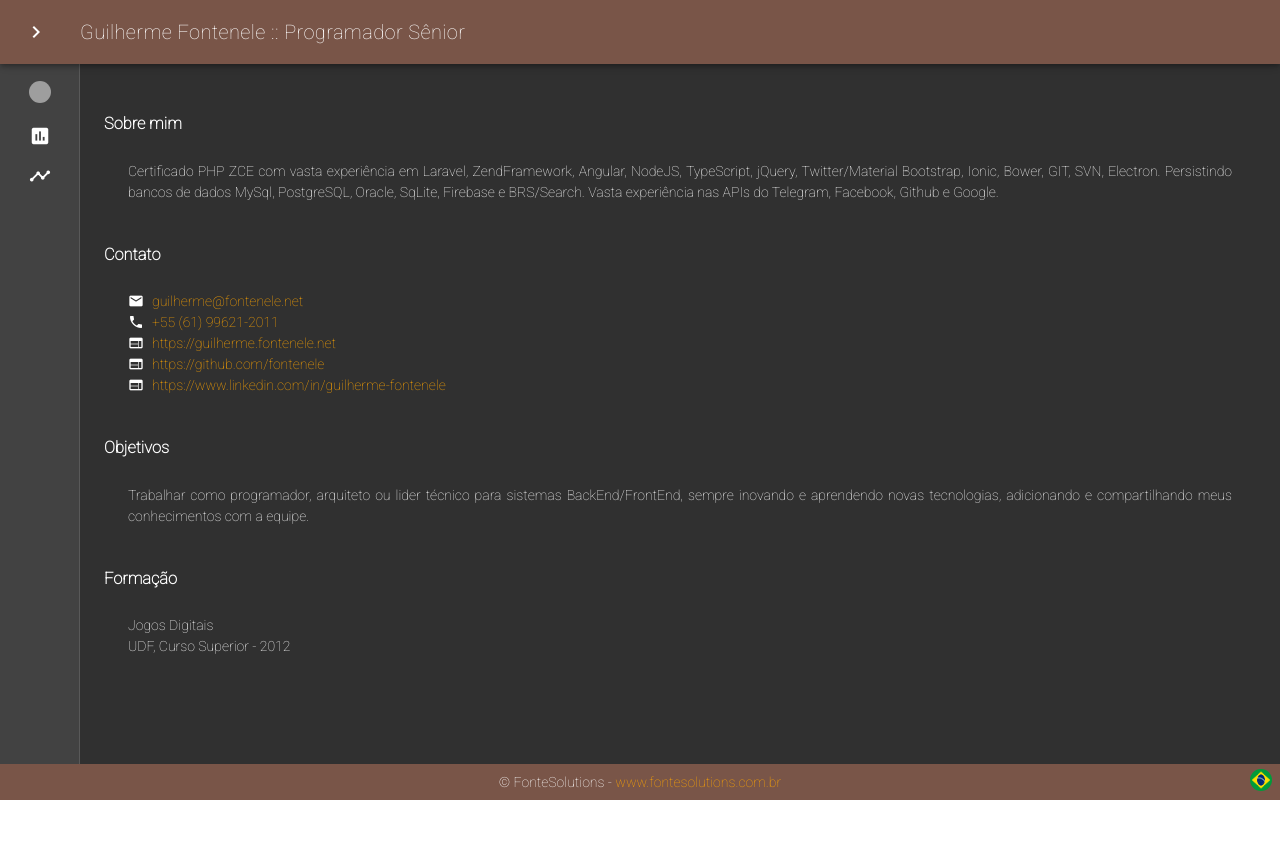
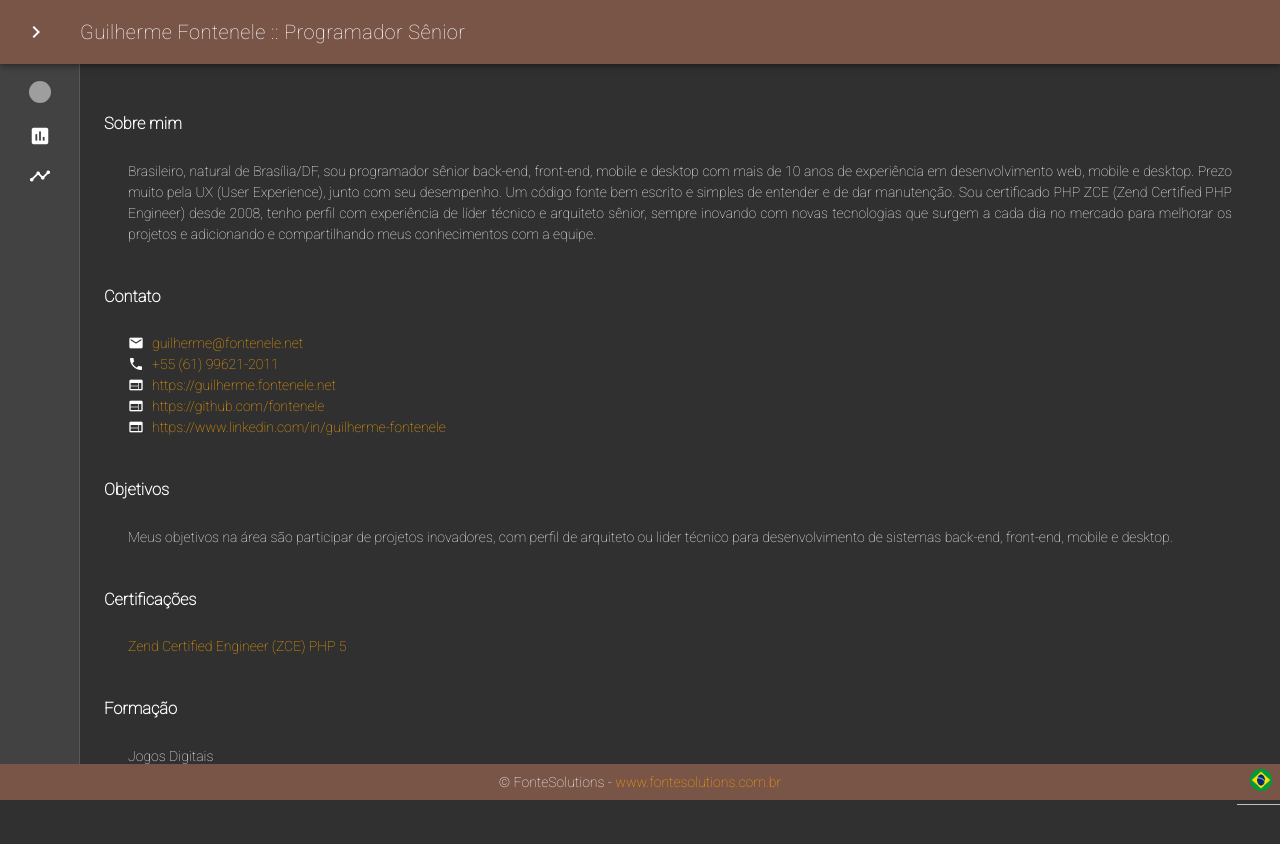
Before and after one commit to fontenele/curriculum_vitae, a Vue app: page /#/ in a window 1280 px wide. Shown: the top 844 px of the page. Before the commit the page ends 800 px from the top, so only its background shows below. Built offline with nearby package versions, Linux system fonts and the light colour scheme; grey boxes are pictures that could not be loaded.

Commit message:
Finish all content.
Todo
- Translate all content

```diff
--- a/src/components/AboutMe.vue
+++ b/src/components/AboutMe.vue
@@ -19,6 +19,12 @@
                 </p>
                 <h3 class="pt">{{$t('objectives')}}</h3>
                 <p class="pa-4 text-xs-justify">{{$t('profile.objectives')}}</p>
+                <h3 class="pt">{{$t('certification')}}</h3>
+                <p class="pa-4">
+                    <span :key="i" v-for="(item, i) of certification">
+                        <a :href="item.url" target="_blank">{{item.name}}</a>
+                    </span>
+                </p>
                 <h3 class="pt">{{$t('education')}}</h3>
                 <p class="pa-4">
                     {{$t('profile.education.title')}}<br/>
@@ -40,13 +46,14 @@
             let dataDefault = require('./../locale/en_US');
             return {
                 avatar: dataDefault.messages.profile.avatarLocal ? require(`${dataDefault.messages.profile.avatar}`) : dataDefault.messages.profile.avatar,
+                certification: dataDefault.messages.profile.certification,
                 contact: {
                     email: dataDefault.messages.profile.email,
                     phone: dataDefault.messages.profile.phone,
                     site: dataDefault.messages.profile.site,
                     github: dataDefault.messages.profile.github,
                     linkedin: dataDefault.messages.profile.linkedin,
-                }
+                },
             }
         }
     }
--- a/src/locale/en_US.js
+++ b/src/locale/en_US.js
@@ -7,6 +7,7 @@ export const messages = {
     education: "Education",
     workHistory: "Work History",
     languagesLastYear: "Languages over Last Year",
+    certification: 'Certification',
     profile: {
         // avatar: 'https://www.gravatar.com/avatar/0e6444e1f1ebb99855d89992df57a929',
         url: 'http://www.zend.com/en/yellow-pages/ZEND007838',
@@ -48,6 +49,12 @@ export const messages = {
             {label: 'English', value: 70},
             {label: 'Spanish', value: 40},
         ],
+        certification: [
+            {
+                name: 'Zend Certified Engineer (ZCE) PHP 5',
+                url: 'http://www.zend.com/en/yellow-pages/ZEND007838'
+            }
+        ],
         workHistory: [
             {
                 company: 'AGU (Basis)',
@@ -56,6 +63,7 @@ export const messages = {
                     'PHP',
                     'Symfony 3',
                     'DB Oracle',
+                    'DB Postgres',
                     'Angular 2/5',
                     'DevOps',
                     'PrimeNG',
@@ -70,6 +78,41 @@ export const messages = {
                     'SOAP',
                     'RESTful',
                     'Docker',
+                    'DockerCompose',
+                    'Lumen',
+                    'Laravel',
+                    'Swagger',
+                ]
+            },
+            {
+                company: 'FonteSolutions (Reportei.com)',
+                date: 'Jun 2018 (Atual)',
+                tags: [
+                    'PHP',
+                    'Laravel',
+                    'NodeJs',
+                    'Vue.js',
+                    'Bootstrap 4',
+                    'DB Postgres',
+                    'RESTful',
+                    'Docker',
+                    'DockerCompose',
+                ]
+            },
+            {
+                company: 'FonteSolutions (AnasCleaningServices)',
+                date: 'Nov 2017 (Atual)',
+                tags: [
+                    'PHP',
+                    'Laravel',
+                    'NodeJs',
+                    'Angular 6',
+                    'NgBootstrap 4',
+                    'DB Postgres',
+                    'RESTful',
+                    'PHPUnit',
+                    'Docker',
+                    'DockerCompose',
                 ]
             },
             {
@@ -96,6 +139,21 @@ export const messages = {
                     'RESTful',
                     'Docker',
                     'OracleCloud',
+                ]
+            },
+            {
+                company: 'FonteSolutions (Virginia Darc)',
+                date: 'Fev 2014',
+                tags: [
+                    'PHP',
+                    'Laravel',
+                    'RequireJs',
+                    'Angular 1',
+                    'Bootstrap',
+                    'jQuery',
+                    'DB Postgres',
+                    'Oauth/JWT',
+                    'RESTful',
                 ]
             },
             {
--- a/src/locale/pt_BR.js
+++ b/src/locale/pt_BR.js
@@ -7,11 +7,14 @@ export const messages = {
     education: "Formação",
     workHistory: "Histórico Profissional",
     languagesLastYear: "Linguagens no último ano",
+    certification: "Certificações",
     profile: {
         name: 'Guilherme Fontenele',
         role: 'Programador Sênior',
-        description: 'Certificado PHP ZCE com vasta experiência em Laravel, ZendFramework, Angular, NodeJS, TypeScript, jQuery, Twitter/Material Bootstrap, Ionic, Bower, GIT, SVN, Electron. Persistindo bancos de dados MySql, PostgreSQL, Oracle, SqLite, Firebase e BRS/Search. Vasta experiência nas APIs do Telegram, Facebook, Github e Google.',
-        objectives: 'Trabalhar como programador, arquiteto ou lider técnico para sistemas BackEnd/FrontEnd, sempre inovando e aprendendo novas tecnologias, adicionando e compartilhando meus conhecimentos com a equipe.',
+        description: 'Brasileiro, natural de Brasília/DF, sou programador sênior back-end, front-end, mobile e desktop com mais de 10 anos de experiência em desenvolvimento web, mobile e desktop.\n' +
+        'Prezo muito pela UX (User Experience), junto com seu desempenho. Um código fonte bem escrito e simples de entender e de dar manutenção.\n' +
+        'Sou certificado PHP ZCE (Zend Certified PHP Engineer) desde 2008, tenho perfil com experiência de líder técnico e arquiteto sênior, sempre inovando com novas tecnologias que surgem a cada dia no mercado para melhorar os projetos e adicionando e compartilhando meus conhecimentos com a equipe.',
+        objectives: 'Meus objetivos na área são participar de projetos inovadores, com perfil de arquiteto ou lider técnico para desenvolvimento de sistemas back-end, front-end, mobile e desktop.',
         education: {
             title: 'Jogos Digitais',
             degree: 'Curso Superior',
```
Also changed, not shown: 1 other file (tests, documents, lock files or other folders).
